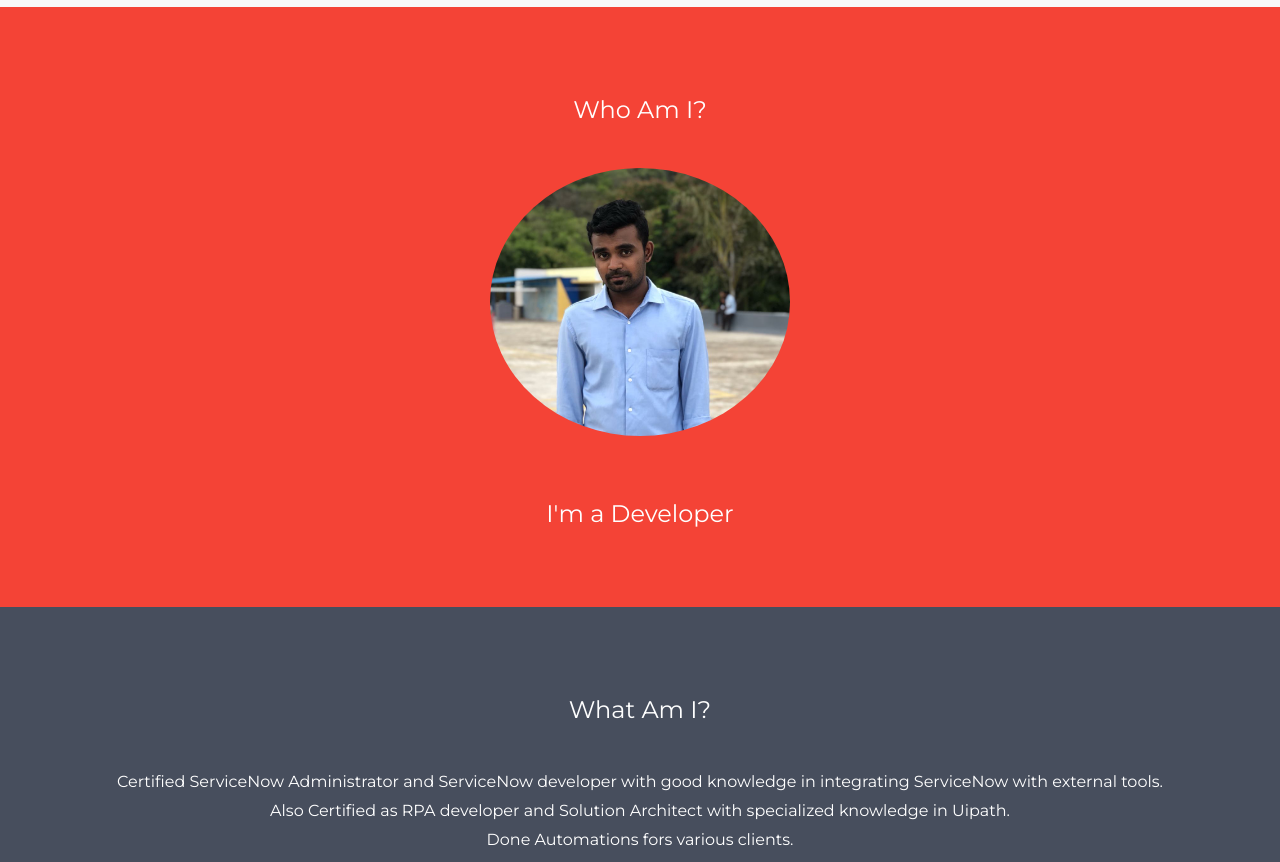
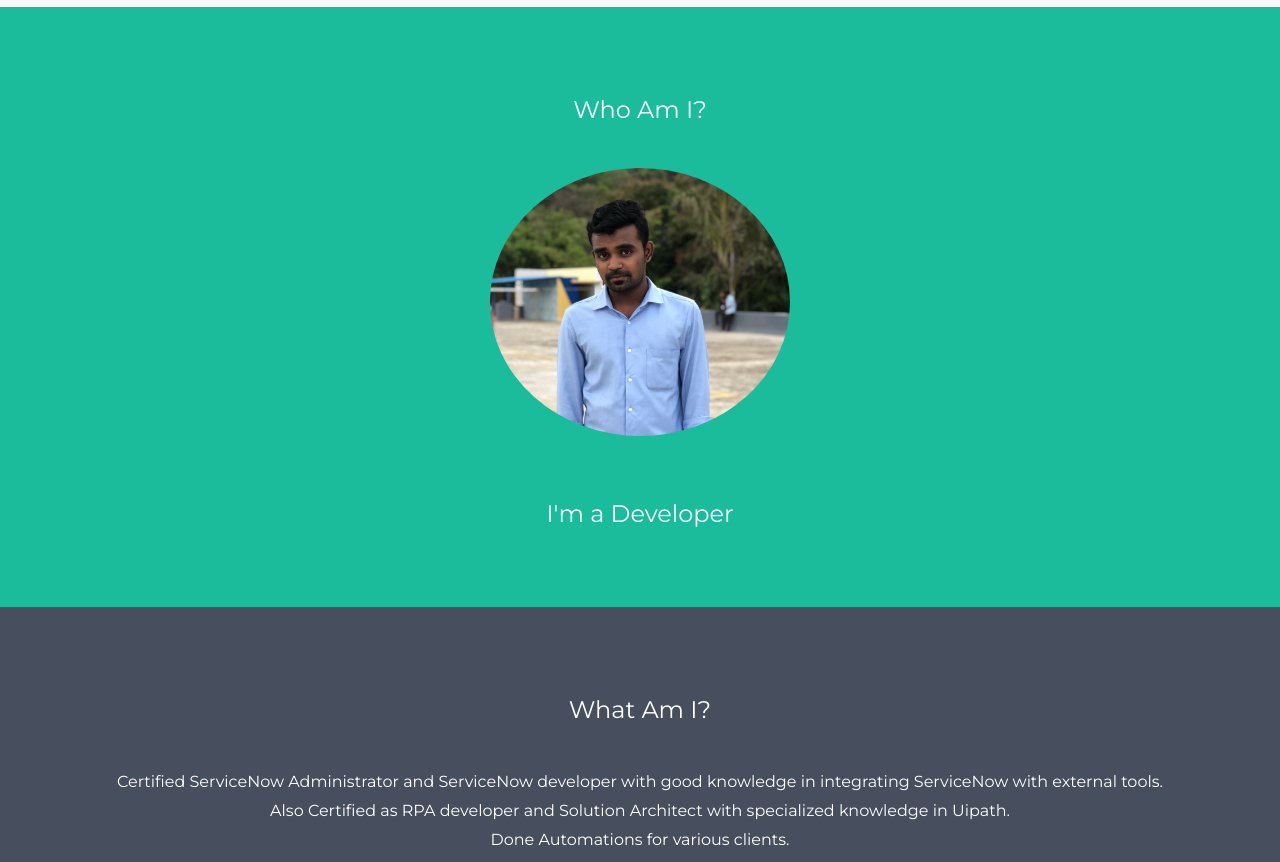
Before and after one commit to suthansomasundaram/portfolio, a plain HTML site: page mysite.html in a window 1280 px wide. Shown: the part 73-935 px from the top of the page. Drawn offline with nearby package versions, Linux system fonts and the light colour scheme.

Commit message:
my webpage

```diff
--- a/mysite.html
+++ b/mysite.html
@@ -18,7 +18,7 @@
   p {font-size: 16px;}
   .margin {margin-bottom: 45px;}
   .bg-1 {
-      background-color: #F44336; /* Green */
+      background-color: #1abc9c; /* Green */
       color: #ffffff;
   }
   .bg-2 {
@@ -84,7 +84,7 @@
 <!-- Second Container -->
 <div class="container-fluid bg-2 text-center">
   <h3 class="margin">What Am I?</h3>
-  <p>Certified ServiceNow Administrator and ServiceNow developer with good knowledge in integrating ServiceNow with external tools.<br>Also Certified as RPA developer and Solution Architect with specialized knowledge in Uipath.<br> Done Automations fors various clients.  </p>
+  <p>Certified ServiceNow Administrator and ServiceNow developer with good knowledge in integrating ServiceNow with external tools.<br>Also Certified as RPA developer and Solution Architect with specialized knowledge in Uipath.<br> Done Automations for various clients.  </p>
   <a href="#" class="btn btn-default btn-lg">
     <span class="glyphicon glyphicon-search"></span> Search
   </a>
```
